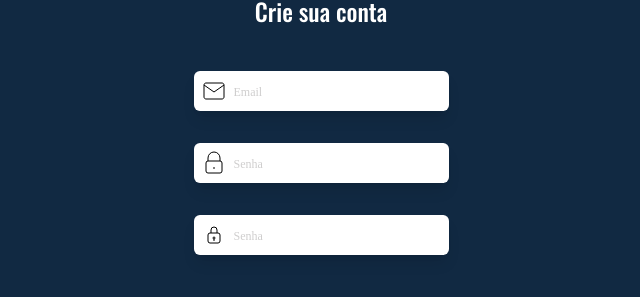
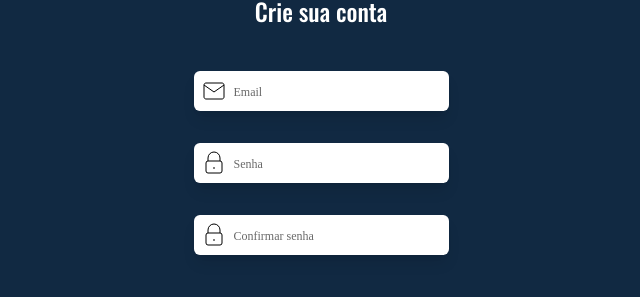
Before and after one commit to dilucas00/web-app-responsive, a React (Vite) app in the folder finxi-webapp/: page /login in a window 1280 px wide. Shown: the part 245-542 px from the top of the page, without its empty margins (319-959 px from the left). Built offline with nearby package versions, Linux system fonts and the light colour scheme.

Commit message:
mudanças esteticas login

```diff
--- a/finxi-webapp/src/App.css
+++ b/finxi-webapp/src/App.css
@@ -9,12 +9,6 @@
 .font-montserrat{
     font-family: "Montserrat", serif;
 }
-
-
-body{
-    background-color:#112942;
-}
-
 
 .bg-gradient-custom {
     background-image: linear-gradient(195deg, #1B3C5F, #397DC5);
--- a/finxi-webapp/src/Login.css
+++ b/finxi-webapp/src/Login.css
@@ -1,7 +1,4 @@
-body{
-     background-color: #112942;
 
-}
 
 input:focus::-webkit-input-placeholder {
     color: transparent;
@@ -12,6 +9,6 @@ button{
 
 input::placeholder{
     font-size: 12px;
-    color:rgb(207, 206, 206);
+    color:rgb(105, 105, 105);
     font-family: "Montserrat", serif;
 }
--- a/finxi-webapp/src/components/Login.jsx
+++ b/finxi-webapp/src/components/Login.jsx
@@ -3,7 +3,7 @@ import "../Login.css"
 
 function Login(){
     return(
-       <div className='w-full h-full'>
+       <div className='w-full bg-[#112942] h-full'>
         <div className='flex flex-col justify-center items-center content-center    '>
             <img src="/finxi-logo.png" className='w-60 h-60' alt="" />
         </div>
@@ -76,16 +76,16 @@ function Login(){
                     height="1.5em"
                     width="1.5em"
                 >
-                    <rect x="6" y="10" width="12" height="10" rx="2" />
-                    <path d="M9 10V7a3 3 0 0 1 6 0v3" />
-                    <circle cx="12" cy="15" r="1" />
+                   <path d="M6 10V7a6 6 0 0 1 12 0v3" />
+                    <rect x="4" y="10" width="16" height="12" rx="2" />
                     <path d="M12 16v2" />
+
                 </svg>
                 <input
                     type="password"
                     name="password"
                     className="flex-1  focus:outline-none"
-                    placeholder="Senha"
+                    placeholder="Confirmar senha"
                 />
                 </div>
 
```
